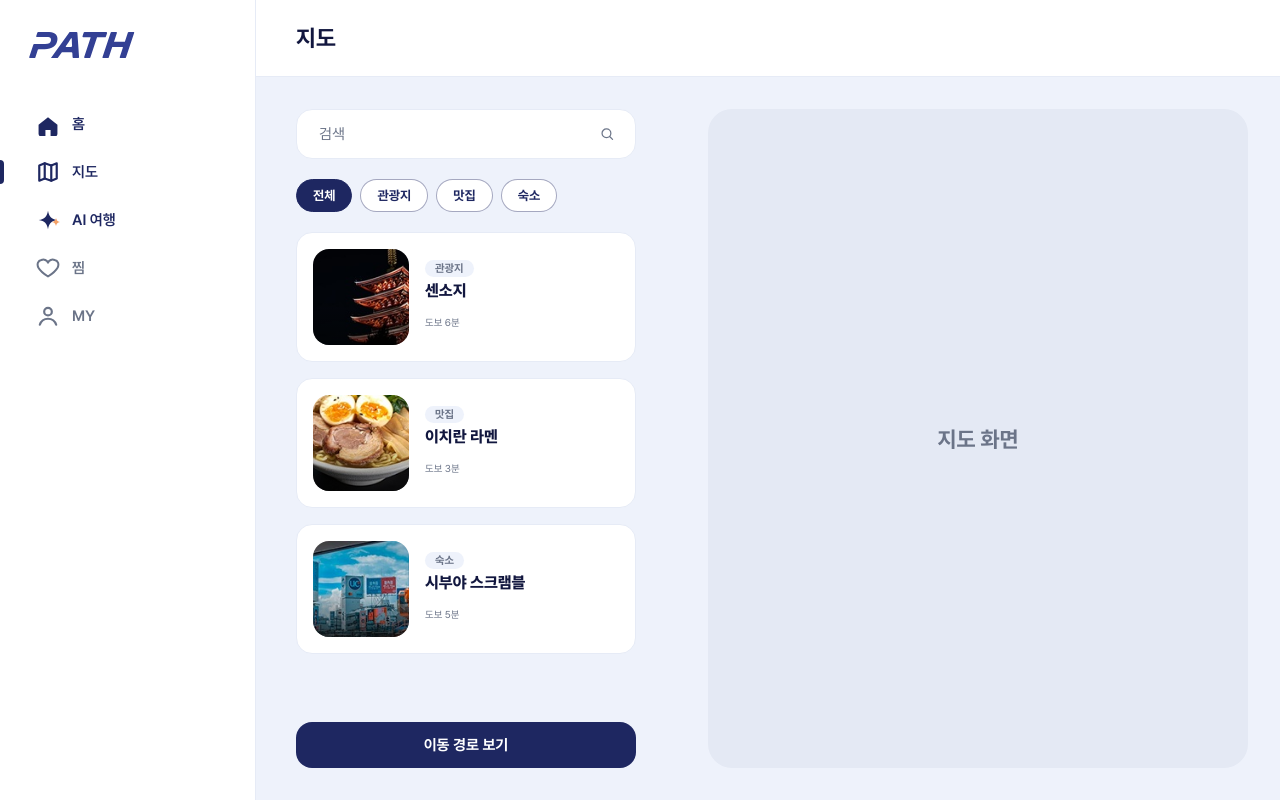
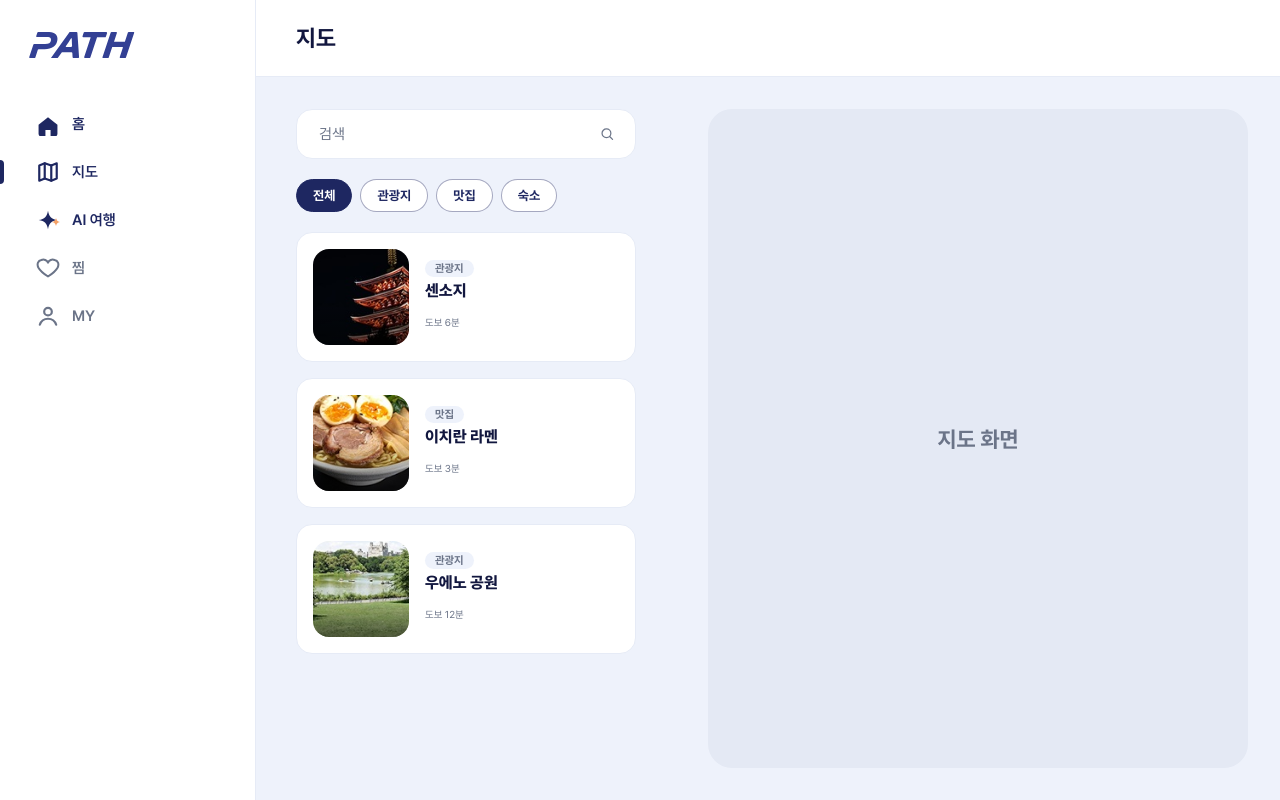
Before and after one commit to KIMGAYEONG12/PATH-app-Travel-with-Agent, a Next.js app: page /map in a window 1280 px wide. Built offline with nearby package versions, Linux system fonts and the light colour scheme.

Commit message:
4차 수정

```diff
--- a/app/ai/page.js
+++ b/app/ai/page.js
@@ -22,7 +22,7 @@ export default function AiRequestPage() {
   // 섞이지 않도록 별도 상태로 관리합니다.
   const [pcText, setPcText] = useState(DEFAULT_PROMPT);
   const [tags, setTags] = useState(() => new Set(["도보 최소", "환승 최소", "가족 여행"]));
-  const [pcTags, setPcTags] = useState(() => new Set(["환승 최소"]));
+  const [pcTags, setPcTags] = useState(() => new Set(["도보 최소", "환승 최소"]));
   const [photos, setPhotos] = useState([null, null, null]);
   const fileInputRefs = [useRef(null), useRef(null), useRef(null)];
 
@@ -205,7 +205,7 @@ export default function AiRequestPage() {
                   <button
                     type="button"
                     onClick={() => pickPhoto(i)}
-                    className="relative flex h-24 w-full items-center justify-center overflow-hidden rounded-2xl bg-[#e4e9f4] text-[13px] text-muted"
+                    className="relative flex h-24 w-full items-center justify-center overflow-hidden rounded-2xl bg-[#e4e9f4] text-[15px] text-muted"
                     style={
                       photos[i]
                         ? { backgroundImage: `url(${photos[i]})`, backgroundSize: "cover", backgroundPosition: "center" }
--- a/app/map/page.js
+++ b/app/map/page.js
@@ -20,7 +20,7 @@ const PINS = [
 const PLACE_LIST = [
   { name: "센소지", tag: "관광지", walk: "도보 6분" },
   { name: "이치란 라멘", tag: "맛집", walk: "도보 3분" },
-  { name: "시부야 스크램블", tag: "숙소", walk: "도보 5분" },
+  { name: "우에노 공원", tag: "관광지", walk: "도보 12분" },
 ];
 
 function Pins({ big }) {
@@ -163,12 +163,6 @@ function MapPageInner() {
                 ))
               )}
             </div>
-            <Link
-              href="/map/route"
-              className="mt-auto flex items-center justify-center rounded-2xl bg-navy px-5 py-3.5 text-[15px] font-bold text-white"
-            >
-              이동 경로 보기
-            </Link>
           </div>
           {/* PC 지도 미리보기 — 프로토타입 "PC 지도"와 동일하게 실제 지도 연동 전
               단순 플레이스홀더로 표시. 프로토타입처럼 우측 영역을 거의 가득
```
